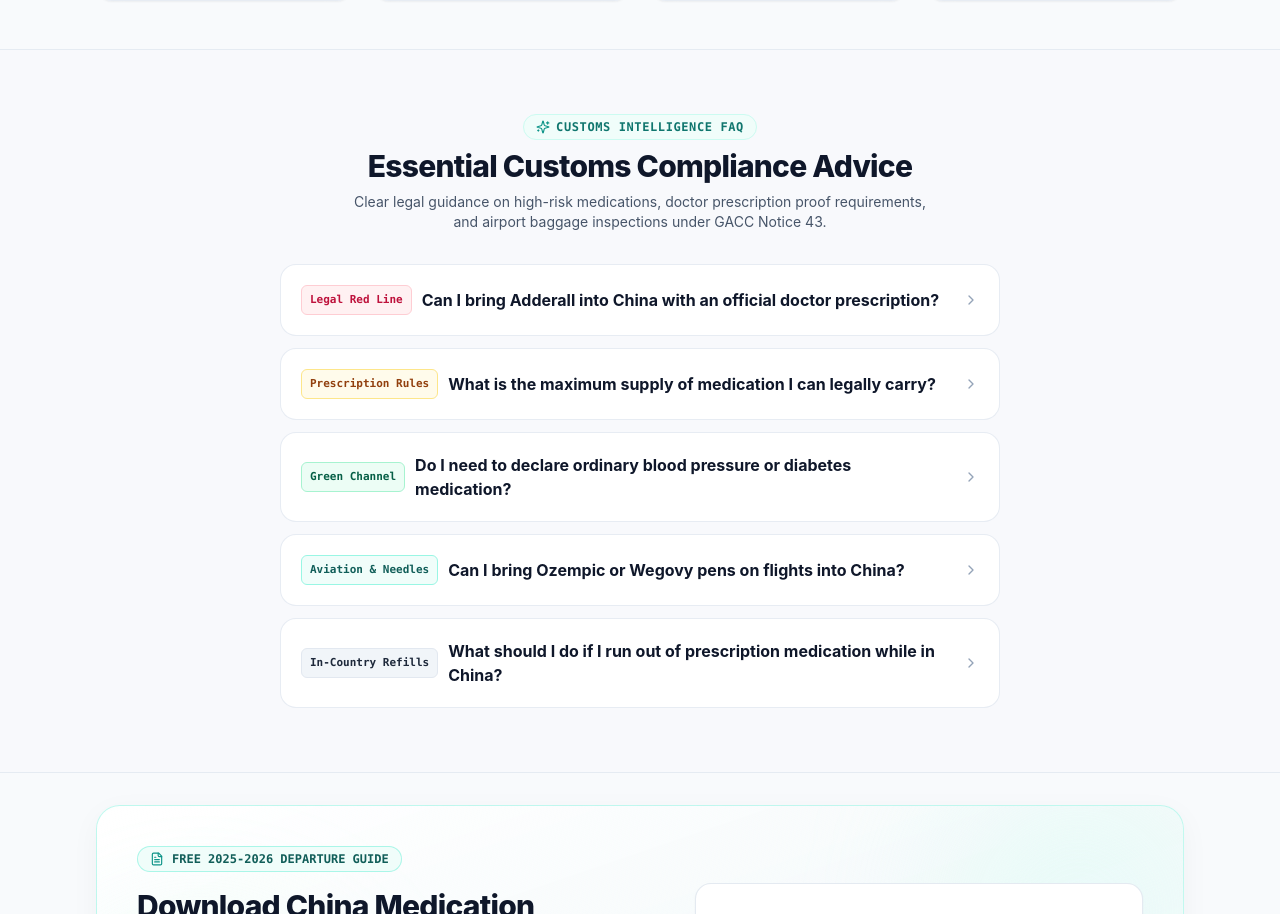
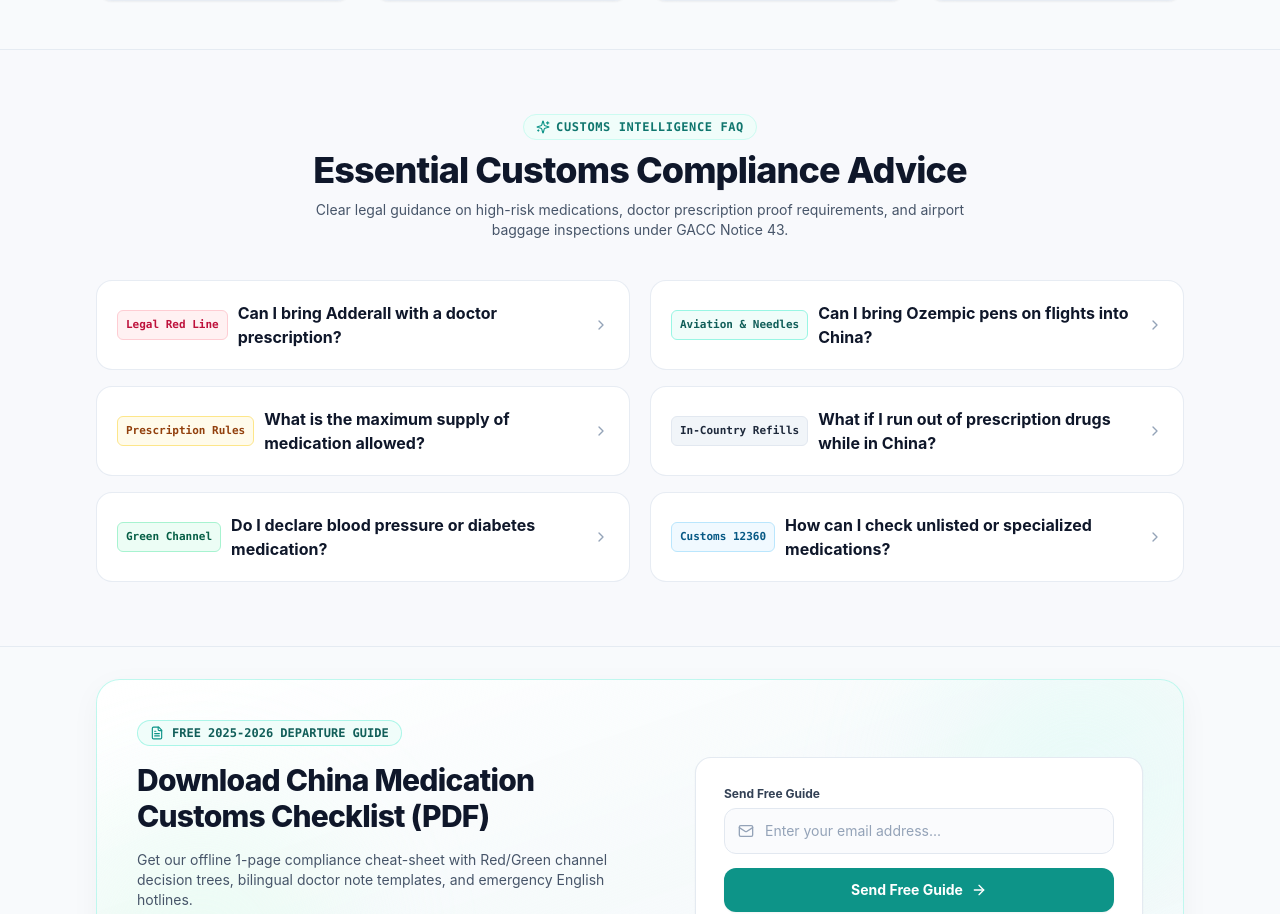
Before and after one commit to bdodh22/china-meds-check, a Next.js app: page / in a window 1280 px wide. Shown: the part 2387-3301 px from the top of the page. Built offline with nearby package versions, Linux system fonts and the light colour scheme.

Commit message:
style: implement symmetrical 2-column balanced FAQ grid aligning perfectly with max-w-6xl container

```diff
--- a/app/page.tsx
+++ b/app/page.tsx
@@ -489,105 +489,129 @@ export default function HomePage() {
         </div>
       </section>
 
-      {/* Section 4: Accordion FAQ (Compact, High-Precision Native Stitch Design) */}
+      {/* Section 4: Accordion FAQ (Symmetrical 2-Column Balanced Grid - max-w-6xl) */}
       <section className="py-12 md:py-16 bg-slate-50/70 border-y border-slate-200/80">
-        <div className="max-w-3xl mx-auto px-4 sm:px-6 space-y-8">
+        <div className="max-w-6xl mx-auto px-4 sm:px-6 lg:px-8 space-y-10">
 
           {/* Centered Symmetrical Header */}
-          <div className="text-center space-y-2">
+          <div className="text-center max-w-3xl mx-auto space-y-2.5">
             <div className="inline-flex items-center gap-1.5 text-xs font-bold text-teal-700 uppercase tracking-wider font-mono bg-teal-50 px-3 py-1 rounded-full border border-teal-100">
               <Sparkles className="h-3.5 w-3.5 text-teal-600" />
               <span>Customs Intelligence FAQ</span>
             </div>
-            <h2 className="text-2xl sm:text-3xl font-extrabold text-slate-900 tracking-tight">
+            <h2 className="text-2xl sm:text-3xl lg:text-4xl font-extrabold text-slate-900 tracking-tight leading-tight">
               Essential Customs Compliance Advice
             </h2>
-            <p className="text-xs sm:text-sm text-slate-600 max-w-xl mx-auto leading-relaxed">
+            <p className="text-xs sm:text-sm text-slate-600 max-w-2xl mx-auto leading-relaxed">
               Clear legal guidance on high-risk medications, doctor prescription proof requirements, and airport baggage inspections under GACC Notice 43.
             </p>
           </div>
 
-          {/* Symmetrical Accordion Stack */}
-          <div className="space-y-3">
+          {/* Symmetrical 2-Column Balanced FAQ Grid (3 vs 3) */}
+          <div className="grid grid-cols-1 md:grid-cols-2 gap-4 lg:gap-5 items-start">
+
+            {/* Left Column (3 Items) */}
+            <div className="space-y-4">
               {/* FAQ 1 */}
               <details className="group p-4 sm:p-5 rounded-2xl bg-white border border-slate-200/80 shadow-2xs hover:border-slate-300 transition-all [&_summary::-webkit-details-marker]:hidden">
-              <summary className="flex items-center justify-between cursor-pointer font-bold text-slate-900 text-sm sm:text-base select-none gap-4">
+                <summary className="flex items-center justify-between cursor-pointer font-bold text-slate-900 text-sm sm:text-base select-none gap-2.5">
                   <div className="flex items-center gap-2.5">
                     <span className="text-[11px] font-mono font-bold px-2 py-0.5 rounded-md bg-rose-50 text-rose-700 border border-rose-200 shrink-0">
                       Legal Red Line
                     </span>
-                  <span>Can I bring Adderall into China with an official doctor prescription?</span>
+                    <span>Can I bring Adderall with a doctor prescription?</span>
                   </div>
                   <ChevronRight className="h-4 w-4 text-slate-400 group-open:rotate-90 transition-transform shrink-0" />
                 </summary>
                 <div className="mt-3 pt-3 border-t border-slate-100 text-xs sm:text-sm text-slate-600 leading-relaxed pl-1">
-                No. Under Chinese Criminal Law, amphetamines are classified as illicit narcotic drugs. Foreign prescriptions hold zero legal weight at Chinese customs for prohibited substances. Carrying Adderall risks confiscation, administrative detention, or criminal smuggling prosecution.
+                  No. Under Chinese Criminal Law, amphetamines are classified as illicit narcotic drugs. Foreign prescriptions hold zero legal weight at Chinese customs for prohibited substances. Carrying Adderall risks confiscation, detention, or criminal smuggling prosecution.
                 </div>
               </details>
 
               {/* FAQ 2 */}
               <details className="group p-4 sm:p-5 rounded-2xl bg-white border border-slate-200/80 shadow-2xs hover:border-slate-300 transition-all [&_summary::-webkit-details-marker]:hidden">
-              <summary className="flex items-center justify-between cursor-pointer font-bold text-slate-900 text-sm sm:text-base select-none gap-4">
+                <summary className="flex items-center justify-between cursor-pointer font-bold text-slate-900 text-sm sm:text-base select-none gap-2.5">
                   <div className="flex items-center gap-2.5">
                     <span className="text-[11px] font-mono font-bold px-2 py-0.5 rounded-md bg-amber-50 text-amber-800 border border-amber-200 shrink-0">
                       Prescription Rules
                     </span>
-                  <span>What is the maximum supply of medication I can legally carry?</span>
+                    <span>What is the maximum supply of medication allowed?</span>
                   </div>
                   <ChevronRight className="h-4 w-4 text-slate-400 group-open:rotate-90 transition-transform shrink-0" />
                 </summary>
                 <div className="mt-3 pt-3 border-t border-slate-100 text-xs sm:text-sm text-slate-600 leading-relaxed pl-1">
-                Under GACC Notice 43, travelers may carry a reasonable quantity for personal use during their travel duration. For Category 1 psychotropics (like Concerta), maximum is a single travel course of 7 to 15 days. For chronic maintenance drugs, up to 90 days in original packaging is standard.
+                  Under GACC Notice 43, travelers may carry a reasonable quantity for personal use during travel. For Category 1 psychotropics, maximum is 7 to 15 days. For chronic maintenance drugs, up to 90 days in original packaging is standard.
                 </div>
               </details>
 
               {/* FAQ 3 */}
               <details className="group p-4 sm:p-5 rounded-2xl bg-white border border-slate-200/80 shadow-2xs hover:border-slate-300 transition-all [&_summary::-webkit-details-marker]:hidden">
-              <summary className="flex items-center justify-between cursor-pointer font-bold text-slate-900 text-sm sm:text-base select-none gap-4">
+                <summary className="flex items-center justify-between cursor-pointer font-bold text-slate-900 text-sm sm:text-base select-none gap-2.5">
                   <div className="flex items-center gap-2.5">
                     <span className="text-[11px] font-mono font-bold px-2 py-0.5 rounded-md bg-emerald-50 text-emerald-800 border border-emerald-200 shrink-0">
                       Green Channel
                     </span>
-                  <span>Do I need to declare ordinary blood pressure or diabetes medication?</span>
+                    <span>Do I declare blood pressure or diabetes medication?</span>
                   </div>
                   <ChevronRight className="h-4 w-4 text-slate-400 group-open:rotate-90 transition-transform shrink-0" />
                 </summary>
                 <div className="mt-3 pt-3 border-t border-slate-100 text-xs sm:text-sm text-slate-600 leading-relaxed pl-1">
-                No. Standard non-controlled maintenance medications (hypertension, diabetes, cholesterol) within a reasonable 90-day personal supply can pass directly through the Green Channel without formal declaration. Keep medications in original packaging with doctor notes available upon request.
+                  No. Standard non-controlled maintenance medications within a reasonable 90-day personal supply pass directly through the Green Channel without formal declaration. Keep medications in original packaging.
                 </div>
               </details>
+            </div>
 
+            {/* Right Column (3 Items) */}
+            <div className="space-y-4">
               {/* FAQ 4 */}
               <details className="group p-4 sm:p-5 rounded-2xl bg-white border border-slate-200/80 shadow-2xs hover:border-slate-300 transition-all [&_summary::-webkit-details-marker]:hidden">
-              <summary className="flex items-center justify-between cursor-pointer font-bold text-slate-900 text-sm sm:text-base select-none gap-4">
+                <summary className="flex items-center justify-between cursor-pointer font-bold text-slate-900 text-sm sm:text-base select-none gap-2.5">
                   <div className="flex items-center gap-2.5">
                     <span className="text-[11px] font-mono font-bold px-2 py-0.5 rounded-md bg-teal-50 text-teal-800 border border-teal-200 shrink-0">
                       Aviation &amp; Needles
                     </span>
-                  <span>Can I bring Ozempic or Wegovy pens on flights into China?</span>
+                    <span>Can I bring Ozempic pens on flights into China?</span>
                   </div>
                   <ChevronRight className="h-4 w-4 text-slate-400 group-open:rotate-90 transition-transform shrink-0" />
                 </summary>
                 <div className="mt-3 pt-3 border-t border-slate-100 text-xs sm:text-sm text-slate-600 leading-relaxed pl-1">
-                Yes. GLP-1 medications are legal for personal use in China. Keep pens in carry-on baggage with compliant ice packs (never checked baggage where they may freeze). Always carry the original prescription to prove medical necessity for the disposable needles at airport security.
+                  Yes. GLP-1 medications are legal for personal use. Keep pens in carry-on baggage with portable cold packs (never checked). Always carry the original prescription to prove medical necessity for disposable needles.
                 </div>
               </details>
 
               {/* FAQ 5 */}
               <details className="group p-4 sm:p-5 rounded-2xl bg-white border border-slate-200/80 shadow-2xs hover:border-slate-300 transition-all [&_summary::-webkit-details-marker]:hidden">
-              <summary className="flex items-center justify-between cursor-pointer font-bold text-slate-900 text-sm sm:text-base select-none gap-4">
+                <summary className="flex items-center justify-between cursor-pointer font-bold text-slate-900 text-sm sm:text-base select-none gap-2.5">
                   <div className="flex items-center gap-2.5">
                     <span className="text-[11px] font-mono font-bold px-2 py-0.5 rounded-md bg-slate-100 text-slate-800 border border-slate-200 shrink-0">
                       In-Country Refills
                     </span>
-                  <span>What should I do if I run out of prescription medication while in China?</span>
+                    <span>What if I run out of prescription drugs while in China?</span>
                   </div>
                   <ChevronRight className="h-4 w-4 text-slate-400 group-open:rotate-90 transition-transform shrink-0" />
                 </summary>
                 <div className="mt-3 pt-3 border-t border-slate-100 text-xs sm:text-sm text-slate-600 leading-relaxed pl-1">
-                Prescription medications cannot be shipped to you via international courier (customs will detain them). Instead, visit an international clinic (e.g., United Family, Jiahui Health) or the VIP / International department of a licensed Tier-3 public hospital with your passport and home medical summary to receive an official domestic prescription.
+                  Prescription medicines cannot be shipped via international courier. Visit an international clinic (e.g., United Family, Jiahui Health) or a Tier-3 public hospital VIP department with your passport and home summary for an in-person refill.
                 </div>
               </details>
+
+              {/* FAQ 6 */}
+              <details className="group p-4 sm:p-5 rounded-2xl bg-white border border-slate-200/80 shadow-2xs hover:border-slate-300 transition-all [&_summary::-webkit-details-marker]:hidden">
+                <summary className="flex items-center justify-between cursor-pointer font-bold text-slate-900 text-sm sm:text-base select-none gap-2.5">
+                  <div className="flex items-center gap-2.5">
+                    <span className="text-[11px] font-mono font-bold px-2 py-0.5 rounded-md bg-sky-50 text-sky-800 border border-sky-200 shrink-0">
+                      Customs 12360
+                    </span>
+                    <span>How can I check unlisted or specialized medications?</span>
+                  </div>
+                  <ChevronRight className="h-4 w-4 text-slate-400 group-open:rotate-90 transition-transform shrink-0" />
+                </summary>
+                <div className="mt-3 pt-3 border-t border-slate-100 text-xs sm:text-sm text-slate-600 leading-relaxed pl-1">
+                  Upon arrival in China, you can dial the official 24/7 China Customs inquiry hotline at 12360 directly, or consult the inspection officers at the airport Red Channel service desk before exiting luggage baggage claim.
+                </div>
+              </details>
+            </div>
+
           </div>
 
         </div>
--- a/messages/en.json
+++ b/messages/en.json
@@ -79,7 +79,9 @@
     "faq4Q": "Can I bring Ozempic or Wegovy pens on flights to China?",
     "faq4A": "Yes. GLP-1 medications are legal for personal use. However, you must keep them in carry-on baggage with portable cold packs, carry your prescription for the needles, and follow CAAC aviation safety rules.",
     "faq5Q": "What should I do if I run out of prescription medication while in China?",
-    "faq5A": "You cannot have controlled medicines shipped via international courier. Visit a licensed Tier-3 public hospital or international clinic (e.g., United Family, Jiahui Health) with your foreign medical summary for an in-person refill."
+    "faq5A": "You cannot have controlled medicines shipped via international courier. Visit a licensed Tier-3 public hospital or international clinic (e.g., United Family, Jiahui Health) with your foreign medical summary for an in-person refill.",
+    "faq6Q": "How can I get immediate answers if my medication is unlisted?",
+    "faq6A": "Upon arrival in China, you can dial the official 24/7 China Customs inquiry hotline at 12360 directly, or consult the inspection officers at the airport Red Channel service desk."
   },
   "calculator": {
     "title": "Medication Allowance Days Calculator",
--- a/messages/ja.json
+++ b/messages/ja.json
@@ -79,7 +79,9 @@
     "faq4Q": "オゼンピックなどの自己注射薬や針は機内持ち込みできますか？",
     "faq4A": "はい、可能です。ただし手荷物検査時に医師の処方箋提示が求められる場合があるため、原本を持参し、保冷ポーチに入れて手荷物として機内に持ち込んでください。",
     "faq5Q": "中国滞在中に処方薬が足りなくなった場合はどうすればよいですか？",
-    "faq5A": "国際郵便での向精神薬の送付は禁止されています。英文の診療情報提供書を持参し、中国現地の三甲病院または外資系クリニック（和睦家・嘉会医療等）を受診して再処方を受けてください。"
+    "faq5A": "国際郵便での向精神薬の送付は禁止されています。英文の診療情報提供書を持参し、中国現地の三甲病院または外資系クリニック（和睦家・嘉会医療等）を受診して再処方を受けてください。",
+    "faq6Q": "リストにない未掲載の薬はどこで確認できますか？",
+    "faq6A": "中国到着後、24時間対応の税関公式ホットライン「12360」に直接電話相談するか、空港の赤色申告通路窓口の係官に直接ご確認ください。"
   },
   "calculator": {
     "title": "中国税関 医薬品持ち込み日数計算ツール",
--- a/messages/ko.json
+++ b/messages/ko.json
@@ -79,7 +79,9 @@
     "faq4Q": "오젬픽, 삭센다 같은 주사제와 주사바늘은 기내 휴대가 가능한가요?",
     "faq4A": "네, 가능합니다. 다만 공항 보안검색대에서 의사 처방전 제시를 요구받을 수 있으므로 영문 처방전을 지참하고 휴대용 보냉백에 넣어 기내로 반입해야 합니다.",
     "faq5Q": "중국 체류 중 처방약이 떨어지면 국제우편으로 받을 수 있나요?",
-    "faq5A": "아니요. 향정신성 의약품의 국제우편 배송은 엄격히 금지됩니다. 영문 진료요약서를 지참하고 현지 삼갑병원이나 외자계 클리닉(유나이티드 패밀리, 자후이 등)에서 진료 후 처방받아야 합니다."
+    "faq5A": "아니요. 향정신성 의약품의 국제우편 배송은 엄격히 금지됩니다. 영문 진료요약서를 지참하고 현지 삼갑병원이나 외자계 클리닉(유나이티드 패밀리, 자후이 등)에서 진료 후 처방받아야 합니다.",
+    "faq6Q": "목록에 없는 의약품은 어디에서 바로 확인할 수 있나요?",
+    "faq6A": "중국 입국 후 연중무휴 24시간 운영되는 중국 세관 핫라인 12360으로 직접 문의하거나, 공항 세관 Red Channel 안내 데스크에서 즉시 확인할 수 있습니다."
   },
   "calculator": {
     "title": "중국 세관 의약품 반입 일수 계산기",
--- a/messages/ru.json
+++ b/messages/ru.json
@@ -79,7 +79,9 @@
     "faq4Q": "Разрешено ли провозить Оземпик и шприц-ручки в самолете в Китай?",
     "faq4A": "Да, препараты группы GLP-1 разрешены для личного пользования. Перевозить их следует в ручной клади с хладоэлементами, имея при себе рецепт врача для прохождения авиационной безопасности.",
     "faq5Q": "Что делать, если рецептурные лекарства закончились во время пребывания в Китае?",
-    "faq5A": "Международная пересылка контролируемых лекарств почтой запрещена. Обратитесь с выпиской от врача в аккредитованную больницу высшей категории (Tier-3) или международную клинику в Китае для выписки рецепта."
+    "faq5A": "Международная пересылка контролируемых лекарств почтой запрещена. Обратитесь с выпиской от врача в аккредитованную больницу высшей категории (Tier-3) или международную клинику в Китае для выписки рецепта.",
+    "faq6Q": "Как быстро проверить статус лекарства, которого нет в списке?",
+    "faq6A": "По прибытии в Китай вы можете позвонить на круглосуточную горячую линию таможни Китая по номеру 12360 или обратиться к офицеру на стойке Красного коридора."
   },
   "calculator": {
     "title": "Калькулятор норм ввоза лекарств в Китай",
--- a/messages/vi.json
+++ b/messages/vi.json
@@ -79,7 +79,9 @@
     "faq4Q": "Có được mang bút tiêm Ozempic hoặc kim tiêm lên máy bay sang Trung Quốc không?",
     "faq4A": "Có. Thuốc nhóm GLP-1 được phép mang sử dụng cá nhân. Bạn cần mang theo hành lý xách tay cùng túi giữ lạnh, kèm đơn thuốc của bác sĩ để xuất trình khi qua cửa an ninh hàng không CAAC.",
     "faq5Q": "Nếu hết thuốc trong thời gian ở Trung Quốc thì phải làm thế nào?",
-    "faq5A": "Gửi thuốc kiểm soát qua đường bưu điện quốc tế là hành vi bị cấm. Bạn cần mang theo tóm tắt bệnh án tiếng Anh đến bệnh viện công hạng 3 (Tam Giáp) hoặc phòng khám quốc tế tại Trung Quốc để được khám và kê đơn tiếp."
+    "faq5A": "Gửi thuốc kiểm soát qua đường bưu điện quốc tế là hành vi bị cấm. Bạn cần mang theo tóm tắt bệnh án tiếng Anh đến bệnh viện công hạng 3 (Tam Giáp) hoặc phòng khám quốc tế tại Trung Quốc để được khám và kê đơn tiếp.",
+    "faq6Q": "Làm thế nào để tra cứu nếu thuốc của tôi không có trong danh mục?",
+    "faq6A": "Khi đến Trung Quốc, bạn có thể gọi trực tiếp đến đường dây nóng 24/7 của Hải quan theo số 12360 hoặc hỏi cán bộ tại quầy Kênh Đỏ sân bay."
   },
   "calculator": {
     "title": "Công cụ tính số ngày thuốc mang vào Trung Quốc",
```
Also changed, not shown: app/[locale]/page.tsx (+36 -12 lines). Lines whose indentation alone changed are shown as unchanged.
